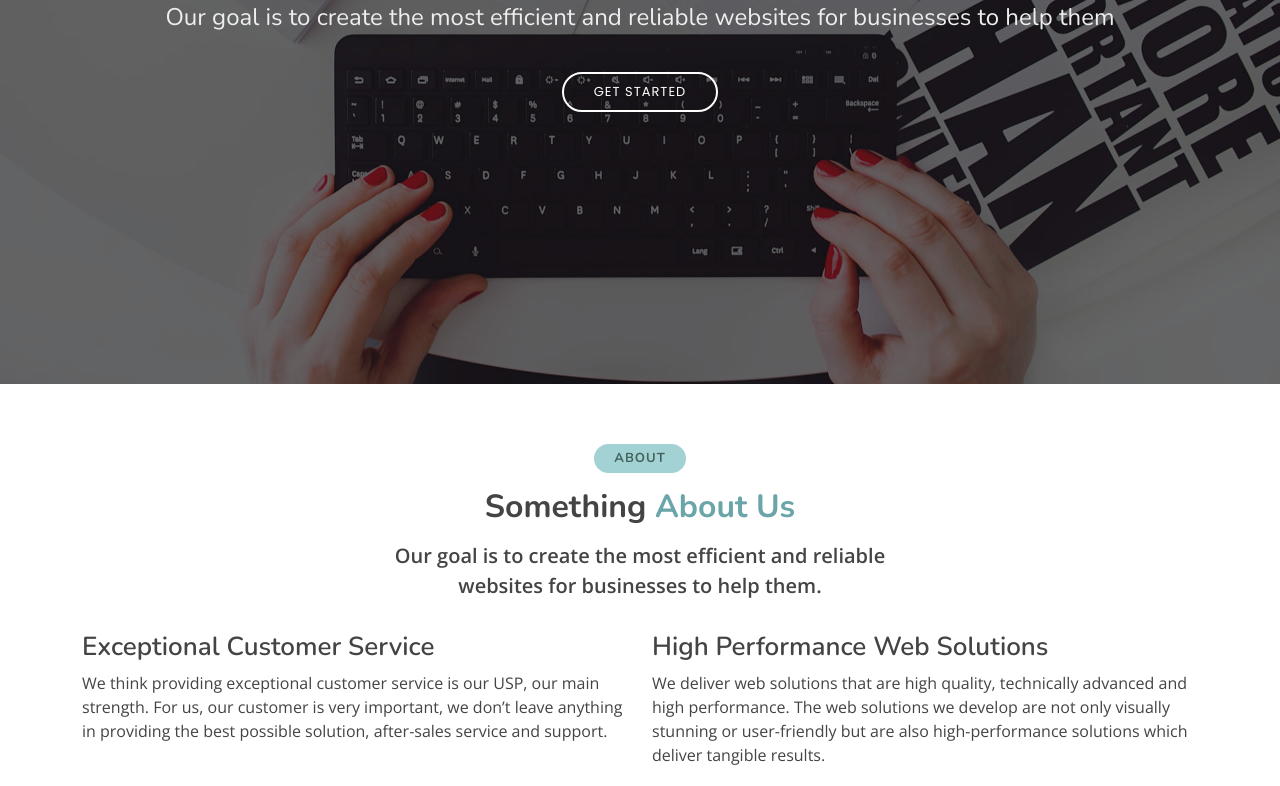
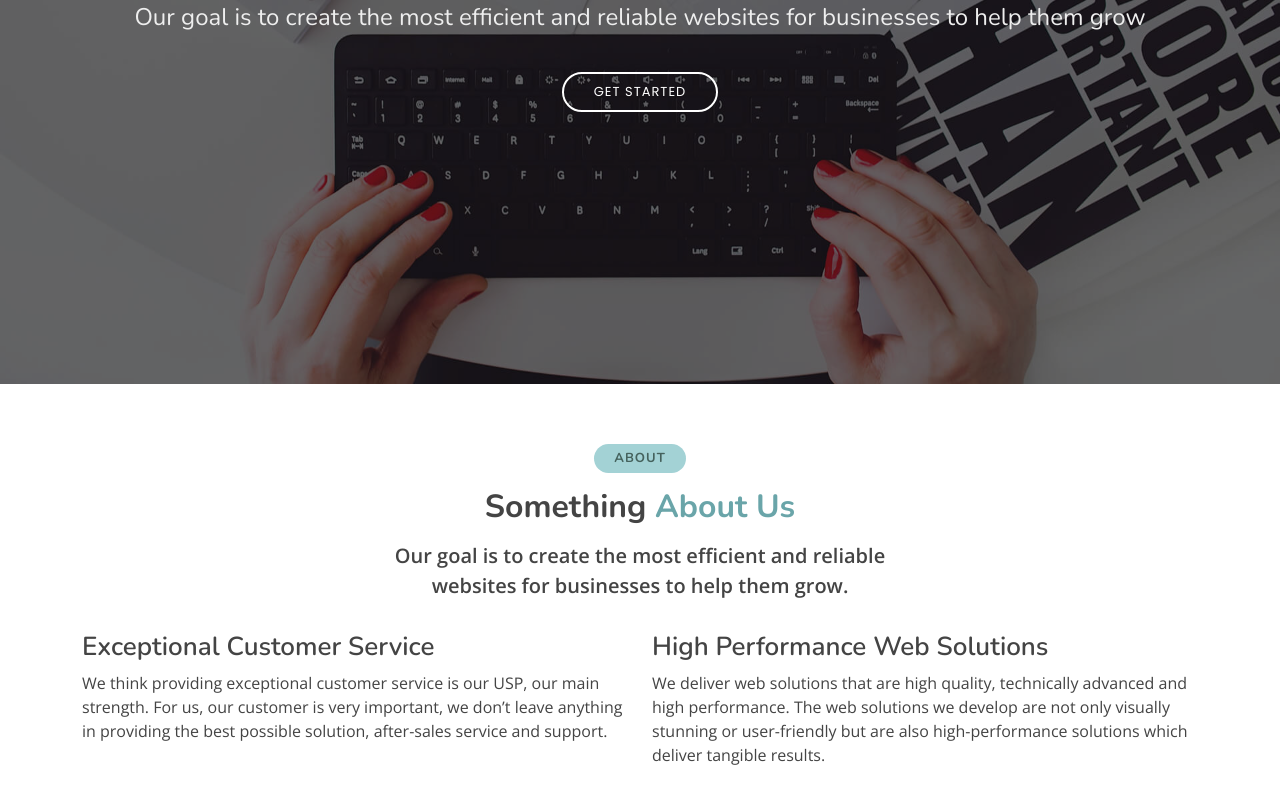
Before and after one commit to dbug007/owlsbooth.space, a plain HTML site: page index.html in a window 1280 px wide. Shown: the part 416-1202 px from the top of the page. Drawn offline with nearby package versions, Linux system fonts and the light colour scheme.

Commit message:
Update index.html

```diff
--- a/index.html
+++ b/index.html
@@ -70,7 +70,7 @@
     <div class="hero-container">
       <h3>Welcome to <strong>Owlsbooth</strong></h3>
       <h1>We're Creative Agency</h1>
-      <h2>Our goal is to create the most efficient and reliable websites for businesses to help them</h2>
+      <h2>Our goal is to create the most efficient and reliable websites for businesses to help them grow</h2>
       <a href="https://wa.me/message/WXUXX76OUEY2N1" class="btn-get-started scrollto">Get Started</a>
     </div>
   </section><!-- End Hero -->
@@ -84,7 +84,7 @@
         <div class="section-title">
           <h2>About</h2>
           <h3>Something <span>About Us</span></h3>
-          <p>Our goal is to create the most efficient and reliable websites for businesses to help them.</p>
+          <p>Our goal is to create the most efficient and reliable websites for businesses to help them grow.</p>
         </div>
 
         <div class="row content">
```
